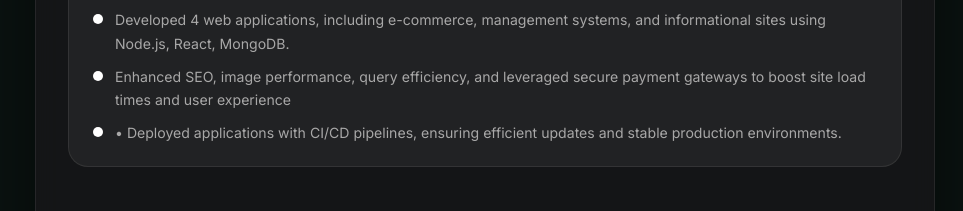
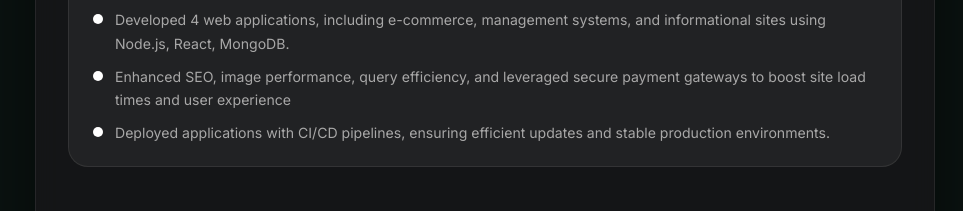
Before and after one commit to sathu0622/Portfolio-Sathushan, a React (Vite) app: page / in a window 1280 px wide. Shown: the part 2800-3011 px from the top of the page, without its empty margins (317-1280 px from the left). Built offline with nearby package versions, Linux system fonts and the light colour scheme.

Commit message:
profile_updated

```diff
--- a/src/data/portfolio.js
+++ b/src/data/portfolio.js
@@ -76,7 +76,7 @@ export const experience = [
     bullets: [
       "Developed 4 web applications, including e-commerce, management systems, and informational sites using Node.js, React, MongoDB.",
       "Enhanced SEO, image performance, query efficiency, and leveraged secure payment gateways to boost site load times and user experience",
-      "•	Deployed applications with CI/CD pipelines, ensuring efficient updates and stable production environments.",
+      "Deployed applications with CI/CD pipelines, ensuring efficient updates and stable production environments.",
     ],
   },
 ];
```
Also changed, not shown: public/images/sathushan.jpeg.
